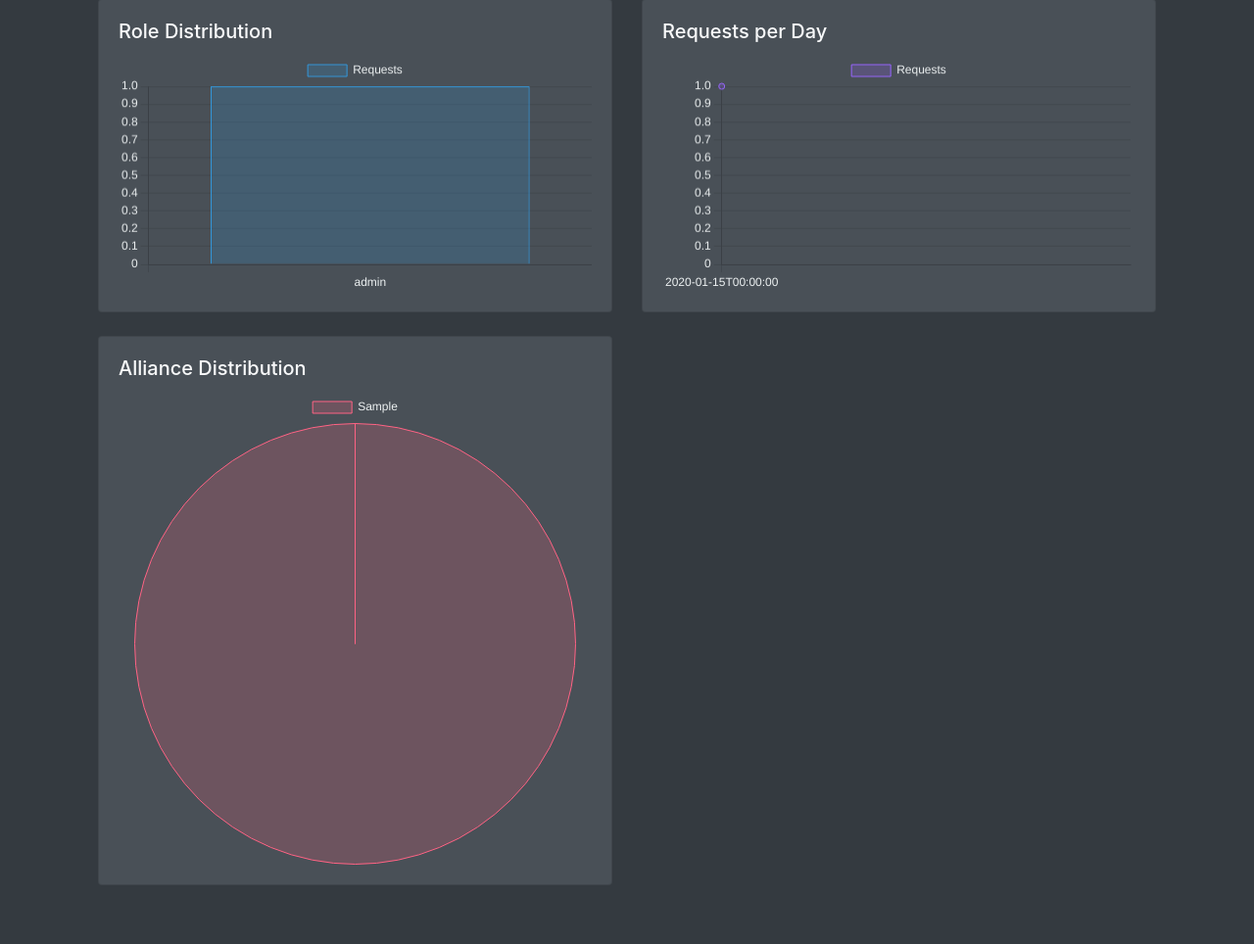
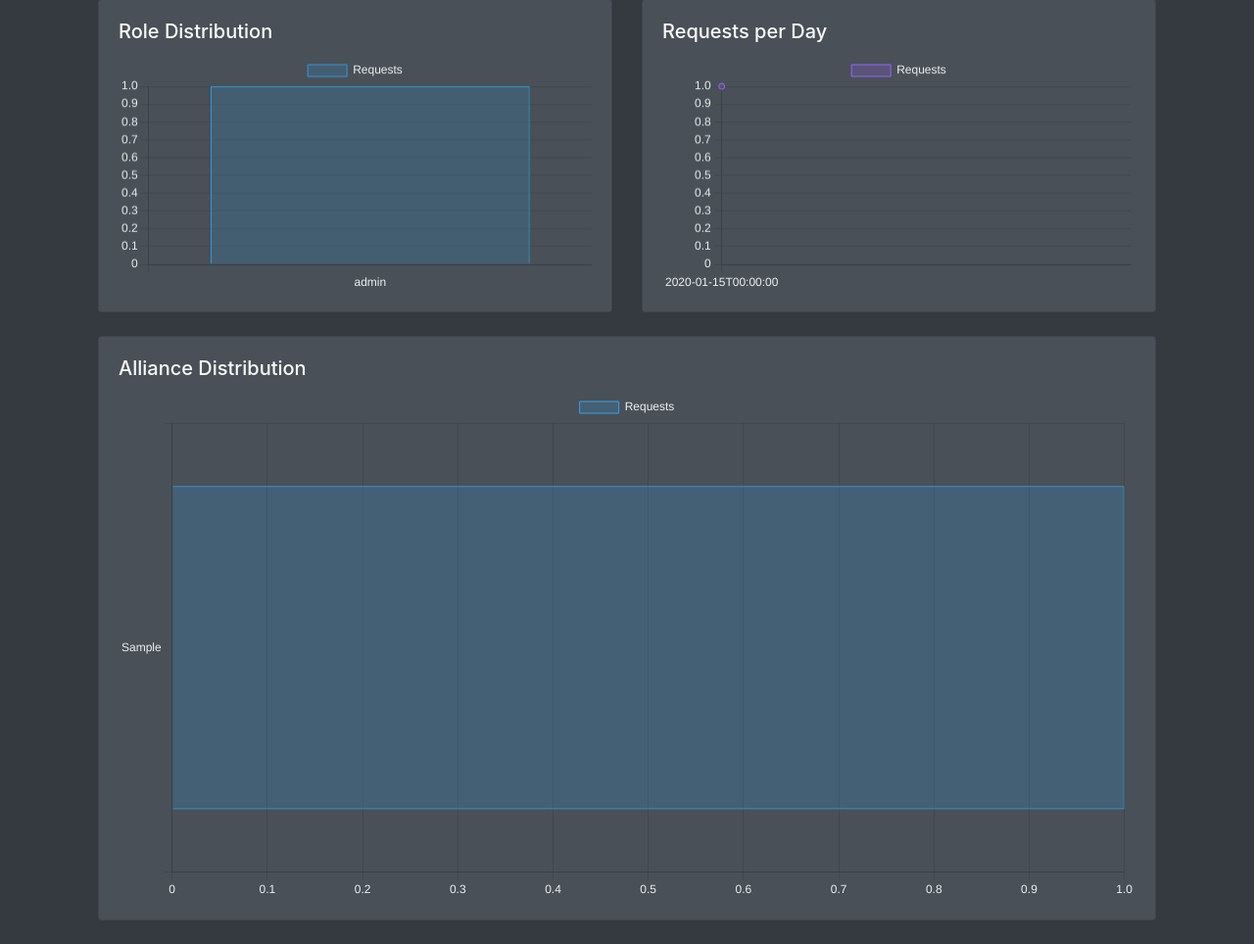
Before and after one commit to blackms/role_manager, a Flask app: page /dashboard in a window 1280 px wide. Shown: the part 329-1293 px from the top of the page at 98% size. Before the commit the page ends 1232 px from the top, so only its background shows below. Run offline with Flask 3, Linux system fonts and the light colour scheme; tables that the repository leaves empty hold one stand-in row (values such as "Sample post"); some libraries are stand-ins or nearby versions.

Commit message:
0.1b, quite stable version

```diff
--- a/templates/dashboard.html
+++ b/templates/dashboard.html
@@ -190,33 +190,32 @@
             .then(data => {
                 const ctx = document.getElementById('alliance-distribution-chart').getContext('2d');
                 new Chart(ctx, {
-                    type: 'pie',
+                    type: 'bar',
                     data: {
                         labels: data.map(item => item.alliance),
                         datasets: [{
                             label: 'Requests',
                             data: data.map(item => item.count),
-                            backgroundColor: [
-                                'rgba(255, 99, 132, 0.2)',
-                                'rgba(54, 162, 235, 0.2)',
-                                'rgba(255, 206, 86, 0.2)',
-                                'rgba(75, 192, 192, 0.2)',
-                                'rgba(153, 102, 255, 0.2)',
-                                'rgba(255, 159, 64, 0.2)'
-                            ],
-                            borderColor: [
-                                'rgba(255, 99, 132, 1)',
-                                'rgba(54, 162, 235, 1)',
-                                'rgba(255, 206, 86, 1)',
-                                'rgba(75, 192, 192, 1)',
-                                'rgba(153, 102, 255, 1)',
-                                'rgba(255, 159, 64, 1)'
-                            ],
+                            backgroundColor: 'rgba(54, 162, 235, 0.2)',
+                            borderColor: 'rgba(54, 162, 235, 1)',
                             borderWidth: 1
                         }]
                     },
                     options: {
-                        responsive: true,
+                        indexAxis: 'y', // Make it a horizontal bar chart
+                        scales: {
+                            x: {
+                                beginAtZero: true,
+                                ticks: {
+                                    color: '#ecf0f1'
+                                }
+                            },
+                            y: {
+                                ticks: {
+                                    color: '#ecf0f1'
+                                }
+                            }
+                        },
                         plugins: {
                             legend: {
                                 labels: {
@@ -283,7 +282,7 @@
         </div>
     </div>
     <div class="row">
-        <div class="col-lg-6 mb-4">
+        <div class="col-lg-12 mb-4">
             <div class="card">
                 <div class="card-body">
                     <h5 class="card-title">Alliance Distribution</h5>
--- a/templates/index.html
+++ b/templates/index.html
@@ -80,13 +80,14 @@
                 // Populate waiting queue
                 data.roles.forEach(function(role) {
                     var listItem = $('<li class="list-group-item"></li>');
+                    var totalWaitingTime = role.requests.length * 5 * 1.1; // Calculate total waiting time
                     var queueItems = role.requests.map(function(request, index) {
                         if (index === 0) {
                             return `<li class="list-group-item d-flex justify-content-between align-items-center">[${request.alliance}]${request.player}${request.coordinates ? ' (' + request.coordinates + ')' : ''} <button onclick="assignRole('${role.role}')" class="btn btn-success btn-sm">Assign</button></li>`;
                         }
                         return `<li class="list-group-item">[${request.alliance}]${request.player}${request.coordinates ? ' (' + request.coordinates + ')' : ''}</li>`;
                     }).join('');
-                    listItem.html(`<strong>${role.role.replace('_', ' ')}:</strong><ul class="list-group mt-2">${queueItems}</ul>`);
+                    listItem.html(`<strong>${role.role.replace('_', ' ')}: Total Waiting Time: ${totalWaitingTime.toFixed(1)} minutes</strong><ul class="list-group mt-2">${queueItems}</ul>`);
                     waitingQueue.append(listItem);
                 });
             },
```
Also changed, not shown: instance/roles.db.
